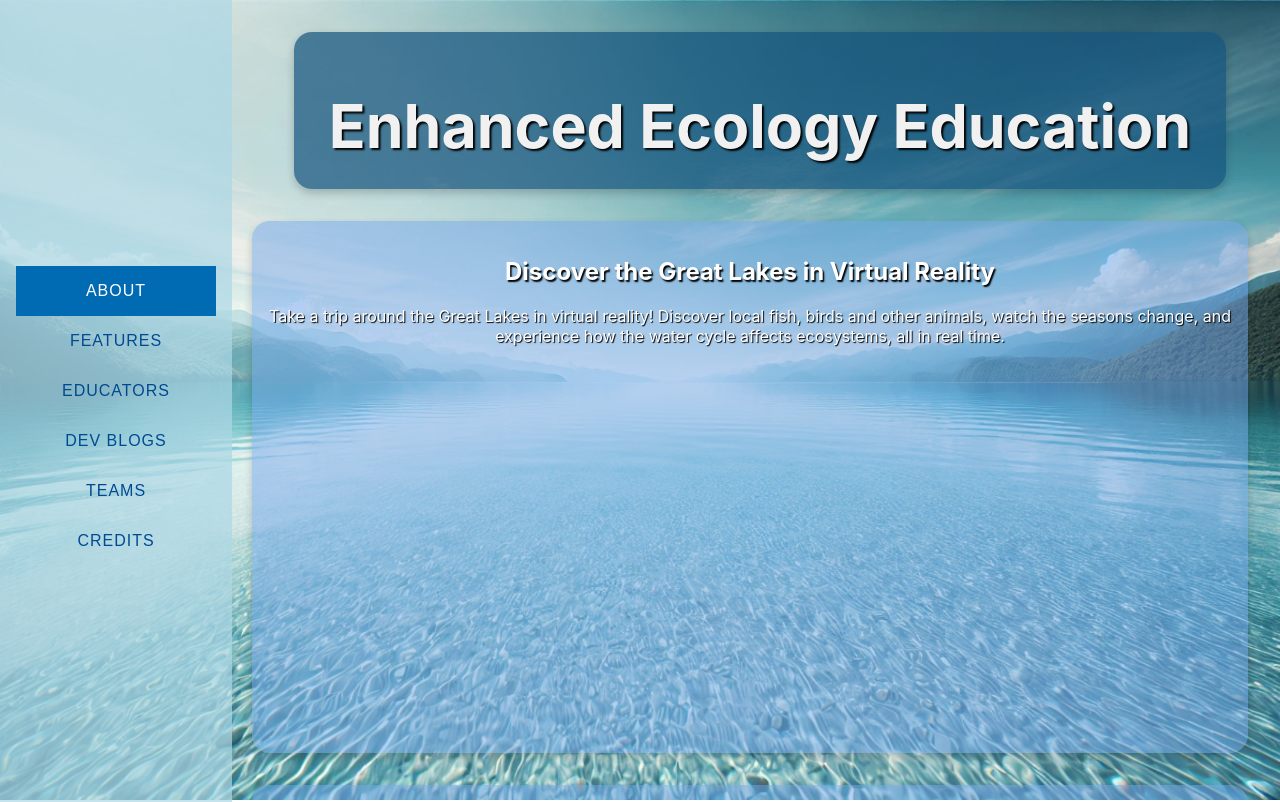
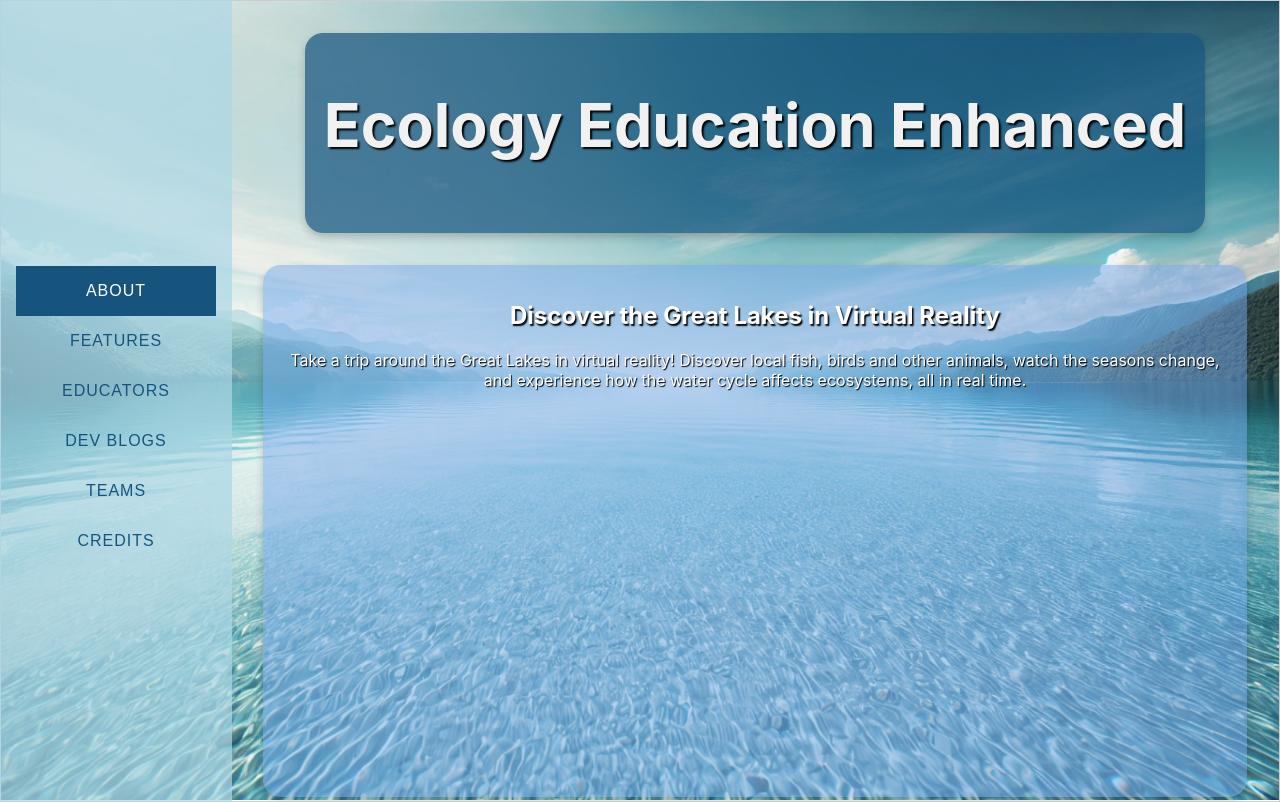
Before and after one commit to diandian-0202/great_lake_explore_website, a React (Create React App) app: page / in a window 1280 px wide. Built offline with nearby package versions, Linux system fonts and the light colour scheme.

Commit message:
changes to header

```diff
--- a/src/App.css
+++ b/src/App.css
@@ -1,6 +1,3 @@
-.App {
-  text-align: center;
-}
 
 .App-logo {
   height: 40vmin;
@@ -11,12 +8,6 @@
   .App-logo {
     animation: App-logo-spin infinite 20s linear;
   }
-}
-
-.App-header {
-  text-align: center;
-  /* background-color: #282c34; */
-  color: white;
 }
 
 .App-link {
@@ -72,7 +63,7 @@ nav {
   justify-content: center;
   width: 100%;
   padding: 1rem;
-  color: #014991; /* 类似灰蓝色 */
+  color: rgba(22, 84, 126, 1); /* 类似灰蓝色 */
   font-size: 1rem; /* 字体大小 */
   font-weight: 500; /* 中等粗细 */
   text-align: center;
@@ -86,36 +77,26 @@ nav {
 
 .nav-button:hover,
 .nav-button.active {
-  background-color: #006bb3; /* Slightly darker blue for active */
+  background-color: rgba(22, 84, 126, 1);; /* Slightly darker blue for active */
   color: #ffffff;
 }
 
 /* Main content area with lake background */
 .main-content {
-  margin-left: 220px; /* Space for the sidebar */
+  margin-left: 230px; /* Space for the sidebar */
   padding: 0rem 2rem 2rem 2rem; /* top right bottom left */
   background-size: cover;
   color: #ffffff;
 }
 
-/* Title styling */
 header {
-  text-align: center;
   margin-top: 2rem;
 }
 
-header h1 {
-  color: #f1f1f1;
-  font-size: 3.8rem;
-  padding-top: 0rem; /* 增加顶部内边距 */
-  padding-bottom: 0rem; /* 增加底部内边距 */
-  text-align: center;
-  text-shadow:
-    2px 2px 2px #000;                   /* Shadow on bottom right */
-    /* -2px -2px 0px #000,                 Shadow on top left */
-    /* 2px -2px 0px #000,                  Shadow on top right */
-    /* -2px 2px 0px #000;                  bottom left */
-  /* transform: translateX(120px); */
+.center-div {
+  display: flex;
+  align-items: center;         /* Vertically center the content */
+  flex-direction: column;
 }
 
 h2 {
@@ -137,27 +118,18 @@ header p {
   }
 }
 
-.header-background-panel {
-  background-color: #16547eb6;  /* Solid background color */
-  /* padding: 20px;              Space inside the panel
-  justify-content: center;  /* Horizontally center */
-  transform: translateX(120px);
-  padding: 1rem; /* 增加内边距 */
-  border-radius: 18px;
-  width: 900px; /* 增加框的最大宽度 */
-  height: 125px;
-  /* border: 2px solid black; */
-  box-shadow:
-    2px 2px 2px #000;
-  margin: 0rem auto;
-  box-shadow: 0px 4px 8px rgba(0, 0, 0, 0.2); /* 轻微阴影效果 */
+h1 {
+  color: #f1f1f1;
+  text-align: center;
+  text-shadow:
+    2px 2px 2px #000;                   /* Shadow on bottom right */
 }
 
 .content-box {
   background-color: rgba(115, 166, 233, 0.5); /* 半透明白色背景 */
   padding: 1rem; /* 增加内边距 */
   border-radius: 18px;
-  max-width: 1001px; /* 增加框的最大宽度 */
+  max-width: 1000px; /* 增加框的最大宽度 */
   height: 500px;
   margin: 2rem auto;
   text-align: center;
@@ -176,9 +148,3 @@ header p {
   box-shadow: 0px 4px 8px rgba(0, 0, 0, 0.2); /* 轻微阴影效果 */
   margin-top: 1rem;
 }
-
-html,
-body {
-  height: 100%;
-  overflow-y: auto; /* 确保可以垂直滚动 */
-}
--- a/src/App.js
+++ b/src/App.js
@@ -1,16 +1,48 @@
-import logo from "./logo.svg";
+// import logo from "./logo.svg";
 import React, { useState } from "react";
 import "./App.css";
 
 function App() {
   const [content, setContent] = useState("about"); // Default content
+  const [scrollPosition, setScrollPosition] = useState(0);
 
-  // Function to render content based on selected tag
+  const scrollThreshold = 20;
+
+  const handleScroll = (e) => {
+      const { scrollTop, scrollHeight, clientHeight } = e.target;
+      const position = (scrollTop / (scrollHeight - clientHeight)) * 100;
+      const adjustedPosition = Math.min(position / scrollThreshold, 1);
+      setScrollPosition(adjustedPosition);
+  };
+
   const renderContent = () => {
     switch (content) {
       case "about":
         return (
-          <div>
+          <div className="center-div">
+            <div
+              style={{
+                position: "fixed",
+                backgroundColor: `rgba(22, 84, 126, ${0.714+scrollPosition*(0.981-0.714)})`,
+                borderRadius: `${18-scrollPosition*18}px`,
+                width: `${900+scrollPosition*(1025-900)}px`,
+                height: `${200-scrollPosition*50}px`,
+                boxShadow: "0px 4px 8px rgba(0, 0, 0, 0.2)",
+                transform: `translateY(${-scrollPosition*100}px)`,
+              }}
+            >
+              <h1
+                style={{
+                  marginTop: `${55+scrollPosition*25}px`,
+                  fontSize: `${3.8-scrollPosition*(3.8-2)}rem`,
+                }}
+              >
+                Ecology Education Enhanced
+              </h1>
+            </div>
+            <div style={{
+                height: "200px",
+            }}></div>
             <div className="content-box">
               <h2>Discover the Great Lakes in Virtual Reality</h2>
               <div className="video-placeholder">{/* 这里可以嵌入视频 */}</div>
@@ -62,11 +94,19 @@ function App() {
   };
 
   return (
-    <div className="App">
-      <header className="App-header">
-        <div class="header-background-panel">
-          <h1>Enhanced Ecology Education</h1>
-        </div>
+    <div
+        className="scrollable-element"
+        style={{
+            height: "100vh",
+            overflowY: "scroll",
+            border: "1px solid #ccc",
+        }}
+        onScroll={handleScroll}
+    >
+      {/* <h2 style={{ position: "fixed", color: "red" }}>
+          Scroll Position: {scrollPosition}px
+      </h2> */}
+      <header>
         <nav>
           <button
             className={`nav-button ${content === "about" ? "active" : ""}`}
@@ -107,7 +147,9 @@ function App() {
         </nav>
       </header>
 
-      <main className="main-content">{renderContent()}</main>
+      <main className="main-content">
+        {renderContent()}
+      </main>
     </div>
   );
 }
```
